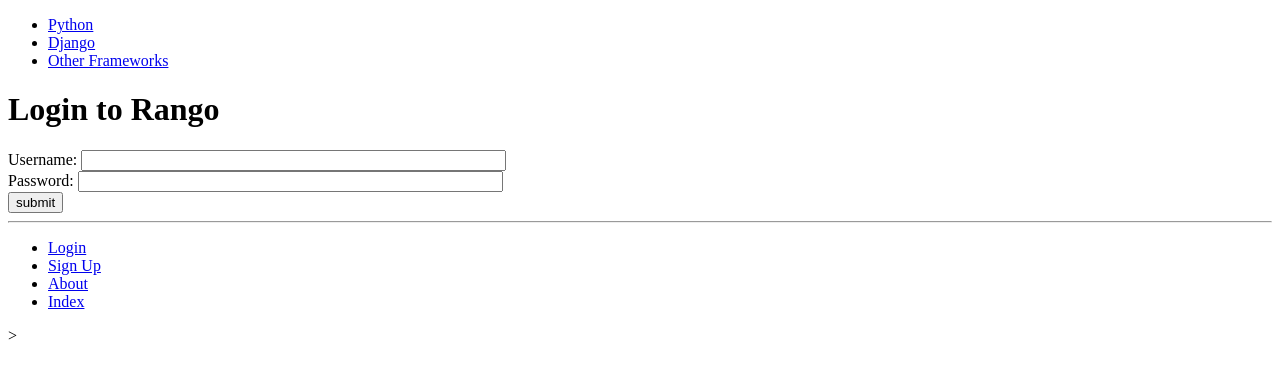
After one commit to ensipeti/tango_with_django_project, a Django app: page /rango/login/ in a window 1280 px wide. The commit adds this page. Shown: the top 379 px of the page. Run offline with Django 3.2, Linux system fonts and the light colour scheme; data comes from the database, SQL or seed files in the repository; both versions use the stored data as it was after the commit.

Commit message:
Chapter 9 complete untested

```diff
--- a/rango/urls.py
+++ b/rango/urls.py
@@ -15,4 +15,10 @@ urlpatterns = [
 
     url(r'^register/$', views.register, name='register'),
 
+    url(r'^login/$', views.user_login, name='login'),
+
+    url(r'restricted/$', views.restricted, name='restricted'),
+
+    url(r'^logout/$', views.user_logout, name='logout'),
+
 ]
--- a/rango/views.py
+++ b/rango/views.py
@@ -1,9 +1,13 @@
 from django.shortcuts import render
 from rango.models import Category, Page
-from django.http import HttpResponse
+from django.http import HttpResponse, HttpResponseRedirect
 from rango.forms import CategoryForm, PageForm, UserForm, UserProfileForm
+from django.contrib.auth import authenticate, login, logout
+from django.contrib.auth.decorators import login_required
+from django.core.urlresolvers import reverse
 
 
+@login_required
 def add_category(request):
 
     form = CategoryForm()
@@ -24,6 +28,7 @@ def add_category(request):
     return render(request, 'rango/add_category.html', {'form': form})
 
 
+@login_required
 def add_page(request, category_name_slug):
     try:
         category = Category.objects.get(slug=category_name_slug)
@@ -81,6 +86,7 @@ def about(request):
     context_dict = {'mademessage' : "This tutorial has been put together by Ensi Peti"}
     return render(request, 'rango/about.html', context = context_dict)
 
+
 def register(request):
 
     registered = False
@@ -117,3 +123,44 @@ def register(request):
         profile_form = UserProfileForm()
 
     return render(request,'rango/register.html', {'user_form':user_form, 'profile_form':profile_form, 'registered': registered})
+
+
+def user_login(request):
+
+    if request.method == 'POST':
+
+        username = request.POST.get('username')
+        password = request.POST.get('password')
+
+        user = authenticate(username=username, password=password)
+
+        if user:
+
+            if user.is_active:
+
+                login(request, user)
+                return HttpResponseRedirect(reverse('index'))
+            else:
+
+                return HttpResponse("Your Rango account is disabled.")
+        else:
+
+            print("Invalid login details: {0}, {1}".format(username, password))
+            return HttpResponse("Invalid login details supplied.")
+
+    else:
+
+        return render(request, 'rango/login.html', {})
+
+
+def user_logout(request):
+
+    logout(request)
+
+    return HttpResponseRedirect(reverse('index'))
+
+
+@login_required
+def restricted(request):
+
+    return render(request, 'rango/restricted.html', {})
--- a/tango_with_django_project/settings.py
+++ b/tango_with_django_project/settings.py
@@ -81,6 +81,7 @@ WSGI_APPLICATION = 'tango_with_django_project.wsgi.application'
 
 # Database
 # https://docs.djangoproject.com/en/1.11/ref/settings/#databases
+LOGIN_URL = '/rango/login/'
 
 DATABASES = {
     'default': {
--- a/templates/rango/base.html
+++ b/templates/rango/base.html
@@ -24,10 +24,16 @@
 		<hr />
 		<div>
 			<ul>
-				<li><a href="{% url 'add_category' %}">Add New Category</a></li>
-				<li><a href="{% url 'about' %}">About</a></li>
-				<li><a href="{% url 'index' %}">Index</a></li>
-				<li><a href="{% url 'register' %}">Sign Up</a></li>
+				{% if user.is_authenticated %}
+					<li><a href="{% url 'add_category' %}">Add New Category</a></li>
+					<li><a href="{% url 'restricted' %}">Restricted Page</a></li>
+					<li><a href="{% url 'logout' %}">Logout</a></li>
+				{% else %}
+					<li><a href="{% url 'login' %}">Login</a></li>
+					<li><a href="{% url 'register' %}">Sign Up</a></li>
+				{% endif %}
+					<li><a href="{% url 'about' %}">About</a></li>
+					<li><a href="{% url 'index' %}">Index</a></li>
 			</ul>
 		</div>
 	</body>
--- a/templates/rango/category.html
+++ b/templates/rango/category.html
@@ -17,7 +17,9 @@
 		{% else %}
 		<strong>No pages currently in category.</strong>
 		{% endif %}
-		<a href="{% url 'add_page' category.slug %}">Add a Page</a>
+		{% if user.is_authenticated %}
+			<a href="{% url 'add_page' category.slug %}">Add a Page</a>
+		{% endif %}
 	{% else %}
 		The specified category does not exist!
 	{% endif %}
--- a/templates/rango/index.html
+++ b/templates/rango/index.html
@@ -7,7 +7,11 @@
 {% block body_block %}
 		<h1>Rango says...</h1>
 		<div>
-			hey there partner! <br />
+			{% if user.is_authenticated %}
+				howdy {{ user.username }}
+			{% else %}
+				hey there partner!
+			{% endif %}
 		</div>
 		<h2>Most Liked Categories</h2>
 		<div>{% if categories %}
--- /dev/null
+++ b/templates/rango/login.html
@@ -0,0 +1,16 @@
+{% extends 'rango/base.html' %}
+{% load staticfiles %}
+
+{% block title_block %}
+    Login
+{% endblock %}
+
+{% block body_block %}
+	<h1>Login to Rango</h1>
+	<form id="login_form" method="post" action="{% url 'login' %}">
+		{% csrf_token %}
+			Username: <input type="text" name="username" value="" size="50" /> <br />
+			Password: <input type="password" name="password" value="" size="50" /> <br />
+			<input type="submit" value="submit" />
+	</form>
+{% endblock %}
--- a/templates/rango/register.html
+++ b/templates/rango/register.html
@@ -22,6 +22,6 @@
 
 			<input type="submit" name="submit" value="Register" />
 
-			</form>
+		</form>
 	{% endif %}
 {% endblock %}
```
Also changed, not shown: templates/rango/restricted.html (added, +10 -0 lines), db.sqlite3.
